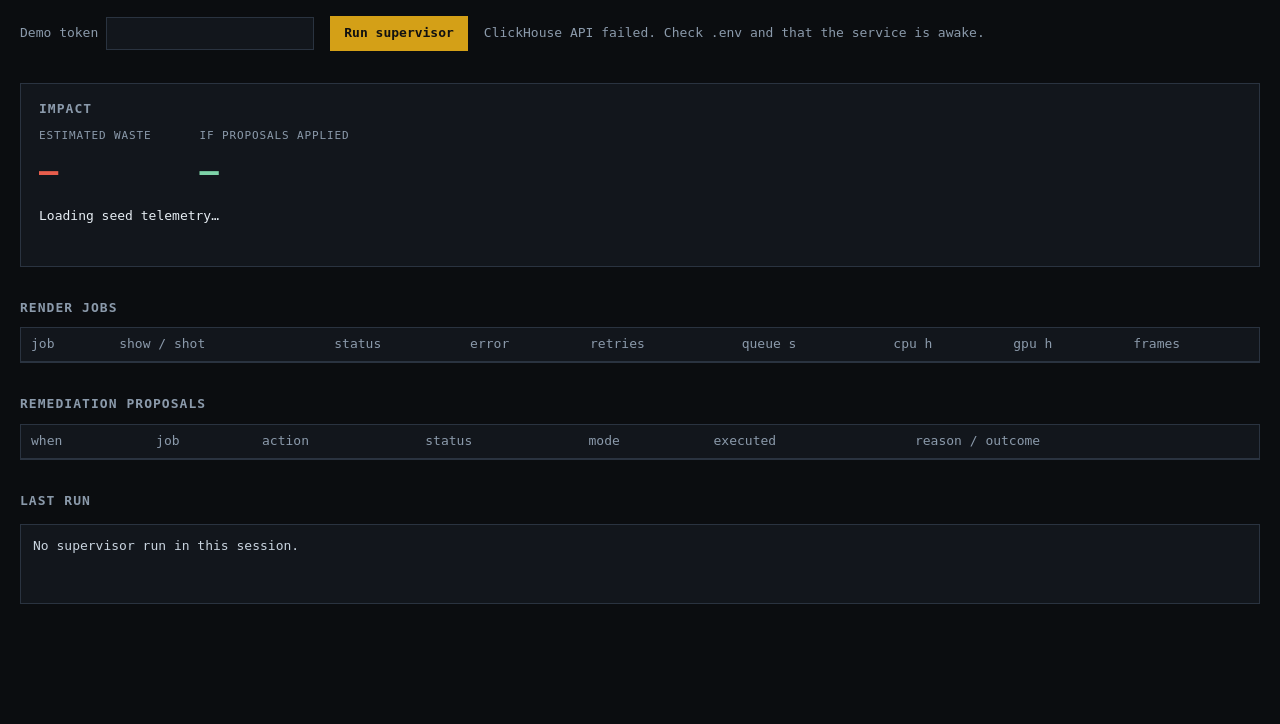
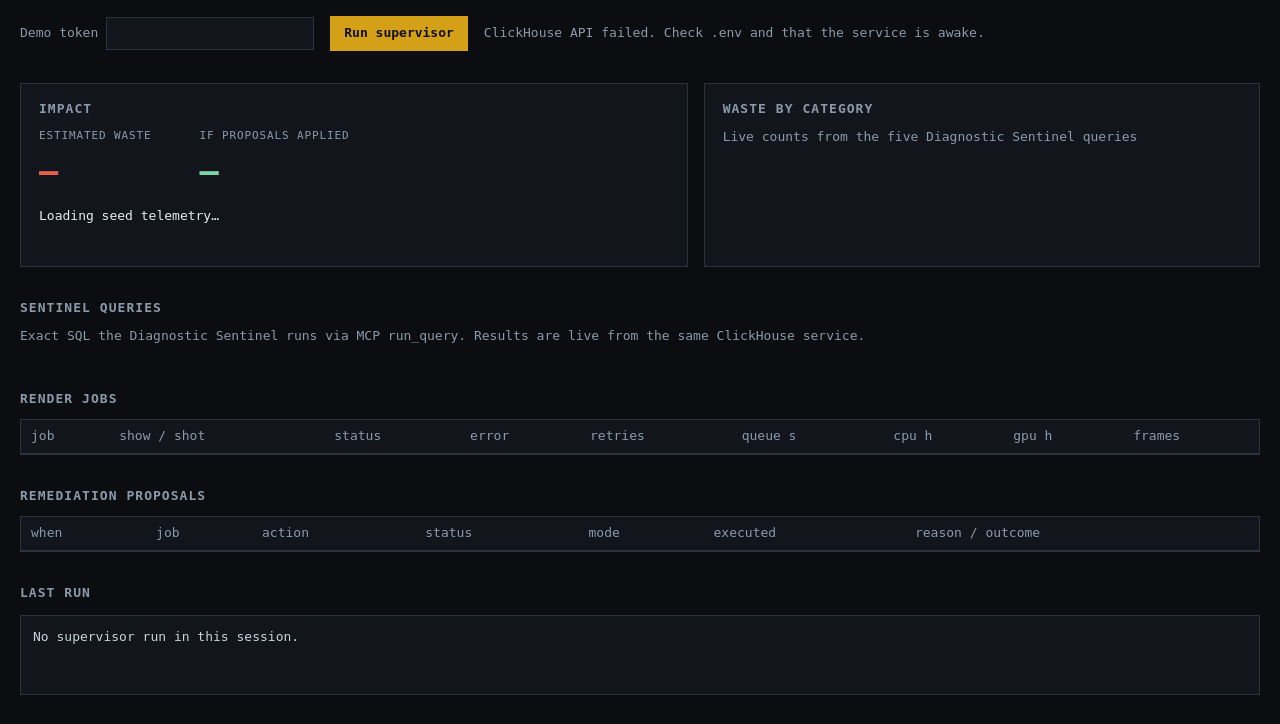
Before and after one commit to asaf-avron/cinetrace-ai, a FastAPI app: page / in a window 1280 px wide. Shown: the part 97-821 px from the top of the page. Before the commit the page ends 701 px from the top, so only its background shows below. Run offline with FastAPI, Linux system fonts and the light colour scheme; lists and menus that the app fills with data are empty.

Commit message:
Add waste summary card and Sentinel query showcase to the supervisor UI.
Judges can see live ClickHouse counts by waste category and the exact Diagnostic Sentinel SQL without regressing the impact card or Run supervisor flow.

Co-Authored-By: Paperclip <noreply@paperclip.ing>
Co-authored-by: Cursor <cursoragent@cursor.com>

```diff
--- a/src/cinetrace/web/app.py
+++ b/src/cinetrace/web/app.py
@@ -13,6 +13,7 @@ from pydantic import BaseModel, Field
 from cinetrace.clickhouse.client import credentials_ready
 from cinetrace.clickhouse.impact import fetch_impact
 from cinetrace.clickhouse.proposals import list_jobs, list_proposals
+from cinetrace.clickhouse.queries import fetch_waste_showcase
 from cinetrace.env import load_env
 from cinetrace.web.guard import HourlyLimiter, extract_token, run_enabled, token_ok
 from cinetrace.web.runner import DEFAULT_PROMPT, run_supervisor
@@ -63,6 +64,13 @@ def api_impact() -> dict:
     return _jsonable_value(fetch_impact())
 
 
+@app.get("/api/waste")
+def api_waste() -> dict:
+    if not credentials_ready():
+        raise HTTPException(503, "ClickHouse credentials are not set")
+    return _jsonable_value(fetch_waste_showcase())
+
+
 @app.post("/api/run")
 async def api_run(
     body: RunRequest | None = None,
@@ -85,6 +93,7 @@ async def api_run(
         "jobs": _jsonable(list_jobs()),
         "proposals": _jsonable(list_proposals()),
         "impact": _jsonable_value(fetch_impact()),
+        "waste": _jsonable_value(fetch_waste_showcase()),
     }
 
 
--- a/src/cinetrace/web/static/app.js
+++ b/src/cinetrace/web/static/app.js
@@ -8,6 +8,9 @@ const impactAfter = document.getElementById("impact-after");
 const impactMeta = document.getElementById("impact-meta");
 const impactCats = document.getElementById("impact-cats");
 const impactNote = document.getElementById("impact-note");
+const wasteSummary = document.getElementById("waste-summary");
+const wasteQueries = document.getElementById("waste-queries");
+const wasteNote = document.getElementById("waste-note");
 
 function money(value) {
   const n = Number(value);
@@ -15,10 +18,10 @@ function money(value) {
   return `$${n.toLocaleString("en-US", { minimumFractionDigits: 2, maximumFractionDigits: 2 })}`;
 }
 
-function cell(text) {
-  const td = document.createElement("td");
-  td.textContent = text == null ? "" : String(text);
-  return td;
+function cell(text, tag = "td") {
+  const el = document.createElement(tag);
+  el.textContent = text == null ? "" : String(text);
+  return el;
 }
 
 function renderJobs(jobs) {
@@ -82,21 +85,82 @@ function renderImpact(impact) {
     `Overrun excess vs healthy completed hours/frame. Idle queue = reserved GPU-slot hours. Seed telemetry, not a quote.`;
 }
 
+function renderWaste(waste) {
+  if (!waste) return;
+  if (waste.note) wasteNote.textContent = waste.note;
+  wasteSummary.replaceChildren();
+  wasteQueries.replaceChildren();
+  for (const query of waste.queries || []) {
+    const card = document.createElement("a");
+    card.className = `waste-card ${query.id}`;
+    card.href = `#query-${query.id}`;
+    const count = document.createElement("p");
+    count.className = "waste-count";
+    count.textContent = String(query.count);
+    const label = document.createElement("p");
+    label.className = "waste-label";
+    label.textContent = query.label;
+    card.append(count, label);
+    wasteSummary.append(card);
+
+    const panel = document.createElement("article");
+    panel.className = "query-panel";
+    panel.id = `query-${query.id}`;
+    const head = document.createElement("header");
+    const title = document.createElement("h3");
+    title.textContent = query.label;
+    const badge = document.createElement("span");
+    badge.className = "query-count";
+    badge.textContent = `${query.count} row${query.count === 1 ? "" : "s"} · MCP ${query.mcp_tool || "run_query"}`;
+    head.append(title, badge);
+    const sql = document.createElement("pre");
+    sql.className = "query-sql";
+    sql.textContent = query.sql;
+    const wrap = document.createElement("div");
+    wrap.className = "table-wrap";
+    const table = document.createElement("table");
+    const thead = document.createElement("thead");
+    const hr = document.createElement("tr");
+    for (const col of query.columns || []) hr.append(cell(col, "th"));
+    thead.append(hr);
+    const tbody = document.createElement("tbody");
+    for (const row of query.rows || []) {
+      const tr = document.createElement("tr");
+      for (const col of query.columns || []) tr.append(cell(row[col]));
+      tbody.append(tr);
+    }
+    if (!(query.rows || []).length) {
+      const tr = document.createElement("tr");
+      const td = cell("No matching jobs");
+      td.colSpan = Math.max(1, (query.columns || []).length);
+      tr.append(td);
+      tbody.append(tr);
+    }
+    table.append(thead, tbody);
+    wrap.append(table);
+    panel.append(head, sql, wrap);
+    wasteQueries.append(panel);
+  }
+}
+
 async function refresh() {
-  const [jobsRes, propRes, impactRes] = await Promise.all([
+  const [jobsRes, propRes, impactRes, wasteRes] = await Promise.all([
     fetch("/api/jobs"),
     fetch("/api/proposals"),
     fetch("/api/impact"),
+    fetch("/api/waste"),
   ]);
-  if (!jobsRes.ok || !propRes.ok || !impactRes.ok) {
+  if (!jobsRes.ok || !propRes.ok || !impactRes.ok || !wasteRes.ok) {
     throw new Error("ClickHouse API failed. Check .env and that the service is awake.");
   }
   const jobs = await jobsRes.json();
   const proposals = await propRes.json();
   const impact = await impactRes.json();
+  const waste = await wasteRes.json();
   renderJobs(jobs.jobs);
   renderProposals(proposals.proposals);
   renderImpact(impact);
+  renderWaste(waste);
 }
 
 runBtn.addEventListener("click", async () => {
@@ -118,6 +182,7 @@ runBtn.addEventListener("click", async () => {
     renderJobs(data.jobs);
     renderProposals(data.proposals);
     renderImpact(data.impact);
+    renderWaste(data.waste);
     status.textContent = "Done";
   } catch (err) {
     status.textContent = err.message;
--- a/src/cinetrace/web/static/style.css
+++ b/src/cinetrace/web/static/style.css
@@ -14,8 +14,8 @@
 
 * { box-sizing: border-box; }
 html, body { margin: 0; background: var(--bg); color: var(--text); font: 13px/1.45 "IBM Plex Mono", ui-monospace, monospace; }
-header, section, .toolbar { max-width: 1280px; margin: 0 auto; padding: 16px 20px; }
-header { display: flex; justify-content: space-between; align-items: flex-end; border-bottom: 1px solid var(--line); }
+body > header, section, .toolbar { max-width: 1280px; margin: 0 auto; padding: 16px 20px; }
+body > header { display: flex; justify-content: space-between; align-items: flex-end; border-bottom: 1px solid var(--line); }
 .eyebrow { margin: 0; color: var(--accent); letter-spacing: 0.12em; text-transform: uppercase; font-size: 11px; }
 h1 { margin: 4px 0 0; font-size: 22px; font-weight: 600; }
 h2 { margin: 0 0 10px; font-size: 13px; color: var(--muted); text-transform: uppercase; letter-spacing: 0.08em; }
@@ -32,7 +32,29 @@ button {
 }
 button:disabled { opacity: 0.5; cursor: wait; }
 #status { color: var(--muted); }
-.dashboard { display: grid; grid-template-columns: 1fr; gap: 16px; }
+.dashboard { display: grid; grid-template-columns: 1.2fr 1fr; gap: 16px; }
+@media (max-width: 900px) { .dashboard { grid-template-columns: 1fr; } }
+.waste-lead, .panel-lead { margin: 0 0 12px; color: var(--muted); }
+.waste-grid { display: grid; grid-template-columns: repeat(5, minmax(0, 1fr)); gap: 8px; }
+@media (max-width: 720px) { .waste-grid { grid-template-columns: repeat(2, minmax(0, 1fr)); } }
+.waste-card {
+  display: block; text-decoration: none; color: inherit;
+  border: 1px solid var(--line); padding: 10px 8px; background: #0d1116;
+}
+.waste-card:hover { border-color: var(--accent); }
+.waste-count { margin: 0; font-size: 28px; font-weight: 600; line-height: 1; }
+.waste-label { margin: 6px 0 0; color: var(--muted); font-size: 11px; text-transform: uppercase; letter-spacing: 0.06em; }
+.waste-card.failed .waste-count { color: var(--fail); }
+.waste-card.retry_loops .waste-count { color: #e89b4c; }
+.waste-card.idle_queue .waste-count { color: var(--queue); }
+.waste-card.zombies .waste-count { color: var(--run); }
+.waste-card.overruns .waste-count { color: var(--accent); }
+.query-panel { margin-bottom: 16px; background: var(--panel); border: 1px solid var(--line); }
+.query-panel header { display: flex; justify-content: space-between; align-items: baseline; gap: 12px; padding: 10px 12px; border-bottom: 1px solid var(--line); }
+.query-panel h3 { margin: 0; font-size: 13px; font-weight: 600; }
+.query-count { color: var(--muted); font-size: 11px; }
+.query-sql { margin: 0; border: 0; border-bottom: 1px solid var(--line); min-height: 0; font-size: 12px; color: #9ecbff; }
+.query-panel .table-wrap { border: 0; }
 .card {
   background: var(--panel); border: 1px solid var(--line); padding: 16px 18px;
 }
--- a/src/cinetrace/web/templates/index.html
+++ b/src/cinetrace/web/templates/index.html
@@ -41,6 +41,20 @@
       <ul class="impact-cats" id="impact-cats"></ul>
       <p class="impact-note" id="impact-note"></p>
     </article>
+    <article class="card waste" id="waste">
+      <h2>Waste by category</h2>
+      <p class="waste-lead">Live counts from the five Diagnostic Sentinel queries</p>
+      <div class="waste-grid" id="waste-summary"></div>
+    </article>
+  </section>
+
+  <section id="sentinel-queries">
+    <h2>Sentinel queries</h2>
+    <p class="panel-lead" id="waste-note">
+      Exact SQL the Diagnostic Sentinel runs via MCP <code>run_query</code>.
+      Results are live from the same ClickHouse service.
+    </p>
+    <div id="waste-queries"></div>
   </section>
 
   <section>
```
Also changed, not shown: src/cinetrace/clickhouse/queries.py (+54 -0 lines), tests/test_queries.py (+8 -1 lines), tests/test_web_api.py (+35 -0 lines).
